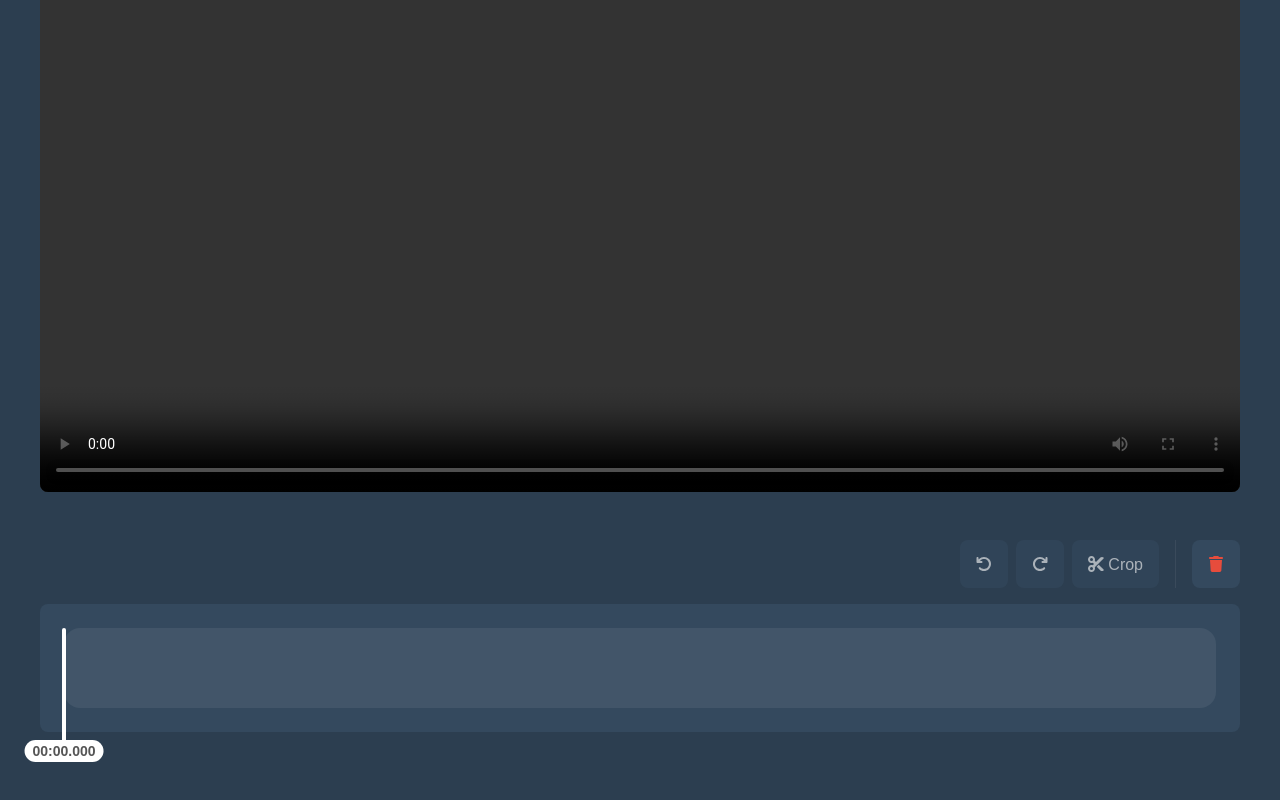
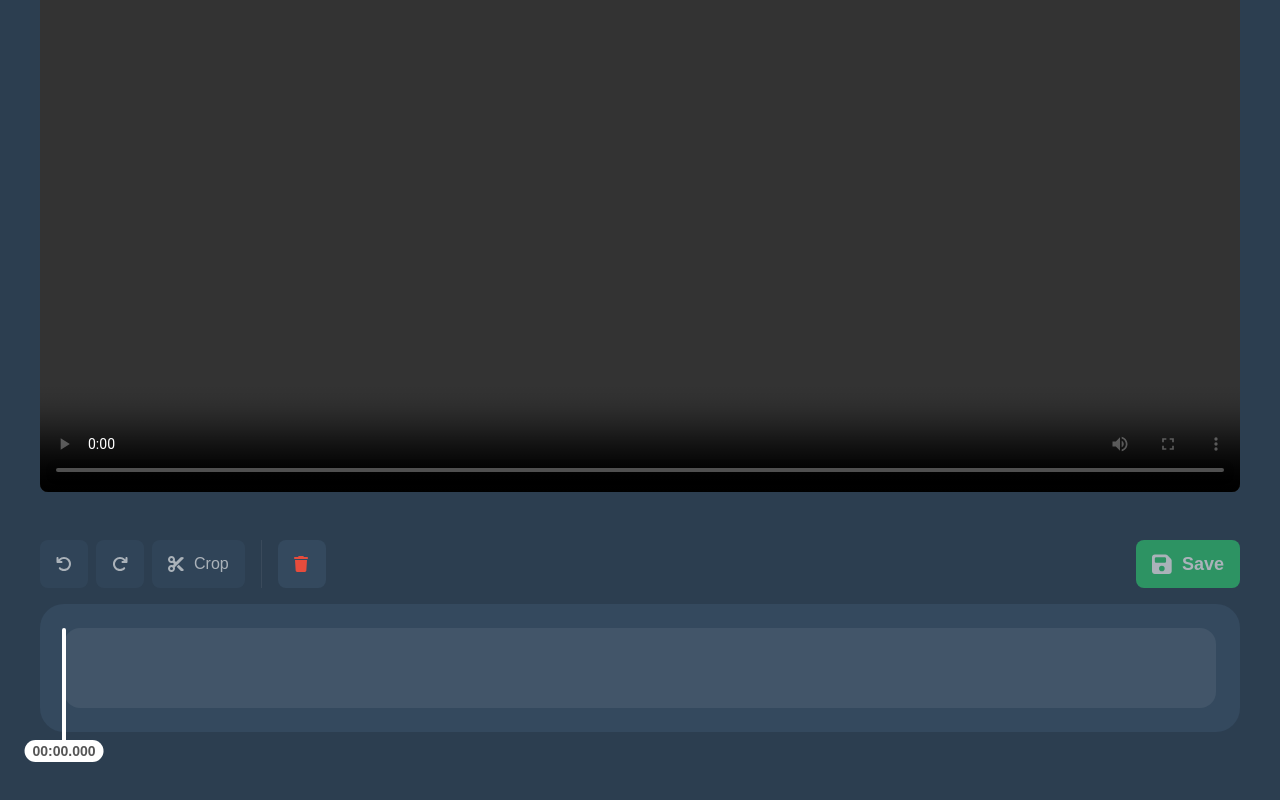
Before and after one commit to andergtk/ffmpeg-video-crop, a Vue app: page / in a window 1280 px wide. Shown: the part 396-1196 px from the top of the page. Built offline with nearby package versions, Linux system fonts and the light colour scheme.

Commit message:
add save button to ui

```diff
--- a/src/components/Timeline.vue
+++ b/src/components/Timeline.vue
@@ -1,24 +1,29 @@
 <template>
   <div class="timeline-container" :class="{ deactive: !file }">
     <div class="timeline-controls-container">
+      <div class="timeline-controls-left">
         <button class="timeline-control timeline-undo" :disabled="!canUndo" @click="onUndoClick">
           <font-awesome-icon icon="fas fa-undo" />
         </button>
-
         <button class="timeline-control timeline-redo" :disabled="!canRedo" @click="onRedoClick">
           <font-awesome-icon icon="fas fa-redo" />
         </button>
-
         <button class="timeline-control timeline-crop" :disabled="!canCrop" @click="onCropClick">
           <font-awesome-icon icon="fas fa-scissors" />
           Crop
         </button>
-
         <div class="timeline-control-divider"></div>
-
         <button class="timeline-control timeline-delete" @click="onToggleDeleteClick">
           <font-awesome-icon icon="fas fa-trash" />
         </button>
+      </div>
+
+      <div class="timeline-controls-right">
+        <button class="timeline-control timeline-save" :disabled="true">
+          <font-awesome-icon icon="fas fa-save" size="lg" />
+          Save
+        </button>
+      </div>
     </div>
 
     <div class="timeline-slices-container">
@@ -143,12 +148,22 @@
 
 .timeline-controls-container {
   display: flex;
-  align-self: end;
+  justify-content: space-between;
+  gap: 8px;
+}
+
+.timeline-controls-left,
+.timeline-controls-right {
+  display: flex;
+  flex-wrap: wrap;
   gap: 8px;
 }
 
 .timeline-control {
   cursor: pointer;
+  display: flex;
+  align-items: center;
+  gap: 10px;
   padding: 0 16px;
   height: 48px;
   min-width: 48px;
@@ -164,6 +179,12 @@
 .timeline-control[disabled] {
   cursor: not-allowed;
   opacity: 60%;
+}
+
+.timeline-save {
+  background-color: #2ecc71;
+  font-size: 18px;
+  font-weight: bold;
 }
 
 .timeline-delete {
@@ -184,7 +205,7 @@
   padding: 24px;
   width: 100%;
   height: 128px;
-  border-radius: 8px;
+  border-radius: 24px;
   background-color: #34495e;
 }
 
--- a/src/main.js
+++ b/src/main.js
@@ -8,6 +8,7 @@
   faUndo,
   faFilm,
   faCloudArrowUp,
+  faSave,
 } from '@fortawesome/free-solid-svg-icons'
 import { FontAwesomeIcon } from '@fortawesome/vue-fontawesome'
 import { createApp } from 'vue'
@@ -20,6 +21,7 @@
   faUndo,
   faFilm,
   faCloudArrowUp,
+  faSave,
 )
 
 const app = createApp(App)
```
Lines whose indentation alone changed are shown as unchanged.
